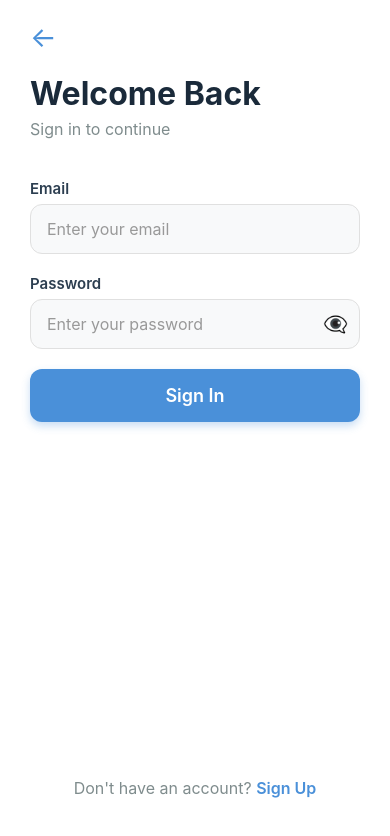
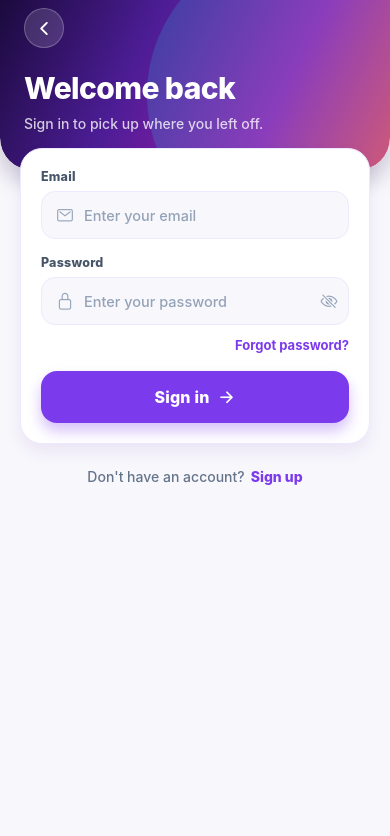
Before and after one commit to asandamathomoyi1/COMMIT-CREW, a React Native app: screen /Login in a window 390 px wide. Shown: the top 836 px of the page. Built offline with nearby package versions, Linux system fonts and the light colour scheme; no server answers.

Commit message:
Update LoginScreen UI

```diff
--- a/screens/LoginScreen.js
+++ b/screens/LoginScreen.js
@@ -1,4 +1,4 @@
-import React, { useState } from 'react';
+import React, { useState, useEffect, useRef } from 'react';
 import {
   View,
   Text,
@@ -8,67 +8,178 @@ import {
   KeyboardAvoidingView,
   Platform,
   Alert,
-  ActivityIndicator
+  ActivityIndicator,
+  ScrollView,
+  StatusBar,
+  Animated,
+  Easing,
 } from 'react-native';
-import { SafeAreaView } from 'react-native-safe-area-context';
+import { SafeAreaView, useSafeAreaInsets } from 'react-native-safe-area-context';
+import { LinearGradient } from 'expo-linear-gradient';
+import { Ionicons } from '@expo/vector-icons';
+
+const C = {
+  deep: '#1B0A3D',
+  violet: '#4C1D95',
+  magenta: '#A21CAF',
+  rose: '#F43F5E',
+  coral: '#FB923C',
+
+  primary: '#7C3AED',
+  primaryDark: '#5B21B6',
+  primarySoft: '#F3E8FF',
+  magentaSoft: '#FAE8FF',
+  magenta: '#A21CAF',
+  mint: '#5EEAD4',
+
+  success: '#059669',
+  successSoft: '#ECFDF5',
+  warning: '#D97706',
+  warningSoft: '#FFFBEB',
+  danger: '#DC2626',
+  dangerSoft: '#FEF2F2',
+
+  ink: '#0B1220',
+  inkSoft: '#475569',
+  inkMuted: '#64748B',
+  inkFaint: '#94A3B8',
+  line: '#EDE9FE',
+  surface: '#FFFFFF',
+  bg: '#F8F7FC',
+};
 
 export default function LoginScreen({ navigation }) {
+  const insets = useSafeAreaInsets();
   const [email, setEmail] = useState('');
   const [password, setPassword] = useState('');
   const [loading, setLoading] = useState(false);
   const [showPassword, setShowPassword] = useState(false);
 
+  const headerFade = useRef(new Animated.Value(0)).current;
+  const headerRise = useRef(new Animated.Value(16)).current;
+  const formFade = useRef(new Animated.Value(0)).current;
+  const formRise = useRef(new Animated.Value(20)).current;
+  const bloom = useRef(new Animated.Value(0)).current;
+
+  useEffect(() => {
+    Animated.parallel([
+      Animated.timing(headerFade, {
+        toValue: 1, duration: 500, delay: 40,
+        easing: Easing.out(Easing.cubic), useNativeDriver: true,
+      }),
+      Animated.timing(headerRise, {
+        toValue: 0, duration: 500, delay: 40,
+        easing: Easing.out(Easing.cubic), useNativeDriver: true,
+      }),
+    ]).start();
+
+    Animated.parallel([
+      Animated.timing(formFade, {
+        toValue: 1, duration: 600, delay: 200,
+        easing: Easing.out(Easing.cubic), useNativeDriver: true,
+      }),
+      Animated.timing(formRise, {
+        toValue: 0, duration: 600, delay: 200,
+        easing: Easing.out(Easing.cubic), useNativeDriver: true,
+      }),
+    ]).start();
+
+    Animated.loop(
+      Animated.sequence([
+        Animated.timing(bloom, {
+          toValue: 1, duration: 7000,
+          easing: Easing.inOut(Easing.ease), useNativeDriver: true,
+        }),
+        Animated.timing(bloom, {
+          toValue: 0, duration: 7000,
+          easing: Easing.inOut(Easing.ease), useNativeDriver: true,
+        }),
+      ])
+    ).start();
+  }, []);
+
+  const bloomX = bloom.interpolate({ inputRange: [0, 1], outputRange: [0, -40] });
+  const bloomY = bloom.interpolate({ inputRange: [0, 1], outputRange: [0, 30] });
+
   const handleLogin = () => {
     if (!email || !password) {
-    Alert.alert('Error', 'Please fill in all fields');
+      Alert.alert('Missing info', 'Please enter your email and password.');
       return;
     }
 
     setLoading(true);
-
     setTimeout(() => {
       setLoading(false);
-
-    Alert.alert(
-      'Success',
-      'Welcome to MedTrack!',
-      [
-        {
-          text: 'Continue',
-          onPress: () => navigation.replace('Home'),
-        },
-      ]
-    );
-  }, 1500);
+      navigation.replace('Home');
+    }, 900);
   };
 
+  return (
+    <View style={styles.container}>
+      <StatusBar barStyle="light-content" translucent backgroundColor="transparent" />
 
-  return (
-    <SafeAreaView style={styles.container}>
       <KeyboardAvoidingView
         style={styles.keyboardView}
-        behavior={Platform.OS === 'ios' ? 'padding' : 'height'}
+        behavior={Platform.OS === 'ios' ? 'padding' : undefined}
       >
-        <View style={styles.innerContainer}>
+        <ScrollView
+          showsVerticalScrollIndicator={false}
+          contentContainerStyle={styles.scrollContent}
+          keyboardShouldPersistTaps="handled"
+        >
+          <Animated.View
+            style={{ opacity: headerFade, transform: [{ translateY: headerRise }] }}
+          >
+            <View style={styles.headerWrap}>
+              <LinearGradient
+                colors={[C.deep, C.violet, C.magenta, C.rose]}
+                locations={[0, 0.35, 0.7, 1]}
+                start={{ x: 0.05, y: 0 }}
+                end={{ x: 0.95, y: 1 }}
+                style={styles.headerGradient}
+              >
+                <Animated.View
+                  pointerEvents="none"
+                  style={[
+                    styles.bloom,
+                    { transform: [{ translateX: bloomX }, { translateY: bloomY }] },
+                  ]}
+                />
+
+                <SafeAreaView edges={['top']} style={styles.headerSafe}>
                   <TouchableOpacity
+                    onPress={() => navigation.goBack()}
                     style={styles.backButton}
-            onPress={() => navigation.goBack()}
+                    activeOpacity={0.7}
+                    accessibilityLabel="Go back"
                   >
-            <Text style={styles.backButtonText}>←</Text>
+                    <Ionicons name="chevron-back" size={20} color="#FFFFFF" />
                   </TouchableOpacity>
 
-          <View style={styles.header}>
-            <Text style={styles.title}>Welcome Back</Text>
-            <Text style={styles.subtitle}>Sign in to continue</Text>
+                  <Text style={styles.title}>Welcome back</Text>
+                  <Text style={styles.subtitle}>
+                    Sign in to pick up where you left off.
+                  </Text>
+                </SafeAreaView>
+              </LinearGradient>
             </View>
+          </Animated.View>
 
-          <View style={styles.form}>
+          <Animated.View
+            style={[
+              styles.formWrap,
+              { opacity: formFade, transform: [{ translateY: formRise }] },
+            ]}
+          >
+            <View style={styles.formCard}>
               <View style={styles.inputContainer}>
                 <Text style={styles.label}>Email</Text>
+                <View style={styles.inputWrap}>
+                  <Ionicons name="mail-outline" size={18} color={C.inkFaint} />
                   <TextInput
                     style={styles.input}
                     placeholder="Enter your email"
-                placeholderTextColor="#999"
+                    placeholderTextColor={C.inkFaint}
                     value={email}
                     onChangeText={setEmail}
                     keyboardType="email-address"
@@ -76,158 +187,216 @@ export default function LoginScreen({ navigation }) {
                     autoCorrect={false}
                   />
                 </View>
+              </View>
 
               <View style={styles.inputContainer}>
                 <Text style={styles.label}>Password</Text>
-              <View style={styles.passwordContainer}>
+                <View style={styles.inputWrap}>
+                  <Ionicons name="lock-closed-outline" size={18} color={C.inkFaint} />
                   <TextInput
-                  style={styles.passwordInput}
+                    style={styles.input}
                     placeholder="Enter your password"
-                  placeholderTextColor="#999"
+                    placeholderTextColor={C.inkFaint}
                     value={password}
                     onChangeText={setPassword}
                     secureTextEntry={!showPassword}
                   />
                   <TouchableOpacity
-                  style={styles.eyeButton}
                     onPress={() => setShowPassword(!showPassword)}
+                    hitSlop={{ top: 8, bottom: 8, left: 8, right: 8 }}
+                    accessibilityLabel={showPassword ? 'Hide password' : 'Show password'}
                   >
-                  <Text style={styles.eyeText}>{showPassword ? '👁️' : '👁️‍🗨️'}</Text>
+                    <Ionicons
+                      name={showPassword ? 'eye-outline' : 'eye-off-outline'}
+                      size={18}
+                      color={C.inkFaint}
+                    />
                   </TouchableOpacity>
                 </View>
               </View>
 
               <TouchableOpacity
-              style={styles.loginButton}
+                style={styles.forgotLink}
+                onPress={() => navigation.navigate('ForgotPassword')}
+                hitSlop={{ top: 8, bottom: 8, left: 8, right: 8 }}
+              >
+                <Text style={styles.forgotText}>Forgot password?</Text>
+              </TouchableOpacity>
+
+              <TouchableOpacity
+                style={[styles.loginButton, loading && styles.loginButtonDisabled]}
                 onPress={handleLogin}
                 disabled={loading}
+                activeOpacity={0.85}
               >
                 {loading ? (
-                <ActivityIndicator color="#fff" size="small" />
+                  <ActivityIndicator color="#FFFFFF" size="small" />
                 ) : (
-                <Text style={styles.loginButtonText}>Sign In</Text>
+                  <>
+                    <Text style={styles.loginButtonText}>Sign in</Text>
+                    <Ionicons name="arrow-forward" size={18} color="#FFFFFF" />
+                  </>
                 )}
               </TouchableOpacity>
             </View>
 
             <View style={styles.footer}>
-            <Text style={styles.footerText}>Don't have an account? </Text>
-            <TouchableOpacity onPress={() => navigation.navigate('SignUp')}>
-              <Text style={styles.signupLink}>Sign Up</Text>
+              <Text style={styles.footerText}>Don't have an account?</Text>
+              <TouchableOpacity
+                onPress={() => navigation.navigate('SignUp')}
+                hitSlop={{ top: 8, bottom: 8, left: 8, right: 8 }}
+              >
+                <Text style={styles.signupLink}>Sign up</Text>
               </TouchableOpacity>
             </View>
+          </Animated.View>
+        </ScrollView>
+      </KeyboardAvoidingView>
     </View>
-      </KeyboardAvoidingView>
-    </SafeAreaView>
   );
 }
 
 const styles = StyleSheet.create({
-  container: {
-    flex: 1,
-    backgroundColor: '#ffffff',
+  container: { flex: 1, backgroundColor: C.bg },
+  keyboardView: { flex: 1 },
+  scrollContent: { flexGrow: 1, paddingBottom: 32 },
+
+  headerWrap: {
+    borderBottomLeftRadius: 32,
+    borderBottomRightRadius: 32,
+    overflow: 'hidden',
+    shadowColor: '#1B0A3D',
+    shadowOffset: { width: 0, height: 12 },
+    shadowOpacity: 0.22,
+    shadowRadius: 22,
+    elevation: 8,
   },
-  keyboardView: {
-    flex: 1,
+  headerGradient: {
+    paddingBottom: 36,
+    overflow: 'hidden',
+    borderBottomLeftRadius: 32,
+    borderBottomRightRadius: 32,
   },
-  innerContainer: {
-    flex: 1,
-    paddingHorizontal: 30,
-    paddingTop: 20,
-    paddingBottom: 30,
+  bloom: {
+    position: 'absolute',
+    width: 300,
+    height: 300,
+    borderRadius: 150,
+    backgroundColor: '#22D3EE',
+    opacity: 0.18,
+    top: -80,
+    right: -90,
   },
+  headerSafe: { paddingHorizontal: 24, paddingTop: 8 },
   backButton: {
-    marginBottom: 20,
-  },
-  backButtonText: {
-    fontSize: 28,
-    color: '#4a90d9',
-  },
-  header: {
-    marginBottom: 40,
+    width: 40,
+    height: 40,
+    borderRadius: 20,
+    backgroundColor: 'rgba(255,255,255,0.14)',
+    borderWidth: 1,
+    borderColor: 'rgba(255,255,255,0.24)',
+    alignItems: 'center',
+    justifyContent: 'center',
+    marginBottom: 22,
   },
   title: {
-    fontSize: 32,
-    fontWeight: 'bold',
-    color: '#1a2a3a',
+    fontSize: 30,
+    fontWeight: '800',
+    color: '#FFFFFF',
+    letterSpacing: -0.6,
   },
   subtitle: {
-    fontSize: 16,
-    color: '#7f8c8d',
-    marginTop: 6,
+    fontSize: 14,
+    color: 'rgba(255,255,255,0.78)',
+    marginTop: 8,
+    lineHeight: 20,
+    fontWeight: '500',
+    paddingRight: 12,
   },
-  form: {
-    flex: 1,
+
+  formWrap: {
+    paddingHorizontal: 20,
+    marginTop: -22,
   },
-  inputContainer: {
-    marginBottom: 20,
+  formCard: {
+    backgroundColor: C.surface,
+    borderRadius: 22,
+    padding: 20,
+    borderWidth: 1,
+    borderColor: C.line,
+    shadowColor: '#4C1D95',
+    shadowOffset: { width: 0, height: 8 },
+    shadowOpacity: 0.08,
+    shadowRadius: 16,
+    elevation: 4,
   },
+  inputContainer: { marginBottom: 16 },
   label: {
-    fontSize: 15,
-    fontWeight: '600',
-    color: '#2c3e50',
-    marginBottom: 6,
+    fontSize: 12.5,
+    fontWeight: '800',
+    color: C.inkSoft,
+    marginBottom: 7,
+    letterSpacing: 0.2,
+  },
+  inputWrap: {
+    flexDirection: 'row',
+    alignItems: 'center',
+    gap: 10,
+    borderWidth: 1.5,
+    borderColor: C.line,
+    borderRadius: 14,
+    paddingHorizontal: 14,
+    paddingVertical: 13,
+    backgroundColor: C.bg,
   },
   input: {
-    borderWidth: 1.5,
-    borderColor: '#e0e0e0',
-    borderRadius: 12,
-    paddingHorizontal: 16,
-    paddingVertical: 14,
-    fontSize: 16,
-    backgroundColor: '#f8f9fa',
-    color: '#2c3e50',
+    flex: 1,
+    fontSize: 14.5,
+    color: C.ink,
+    padding: 0,
+    fontWeight: '500',
   },
-  passwordContainer: {
+
+  forgotLink: {
+    alignSelf: 'flex-end',
+    marginBottom: 18,
+    marginTop: -4,
+  },
+  forgotText: {
+    fontSize: 13,
+    color: C.primary,
+    fontWeight: '700',
+  },
+
+  loginButton: {
     flexDirection: 'row',
     alignItems: 'center',
-    borderWidth: 1.5,
-    borderColor: '#e0e0e0',
-    borderRadius: 12,
-    backgroundColor: '#f8f9fa',
-  },
-  passwordInput: {
-    flex: 1,
-    paddingHorizontal: 16,
-    paddingVertical: 14,
-    fontSize: 16,
-    color: '#2c3e50',
-  },
-  eyeButton: {
-    paddingHorizontal: 12,
-  },
-  eyeText: {
-    fontSize: 20,
-  },
-  loginButton: {
-    backgroundColor: '#4a90d9',
-    borderRadius: 12,
+    justifyContent: 'center',
+    gap: 8,
+    backgroundColor: C.primary,
+    borderRadius: 16,
     paddingVertical: 16,
-    alignItems: 'center',
-    shadowColor: '#4a90d9',
-    shadowOffset: { width: 0, height: 4 },
-    shadowOpacity: 0.3,
-    shadowRadius: 8,
+    shadowColor: C.primary,
+    shadowOffset: { width: 0, height: 8 },
+    shadowOpacity: 0.32,
+    shadowRadius: 14,
     elevation: 5,
   },
+  loginButtonDisabled: { opacity: 0.75 },
   loginButtonText: {
-    color: '#ffffff',
-    fontSize: 18,
-    fontWeight: '600',
+    color: '#FFFFFF',
+    fontSize: 16,
+    fontWeight: '800',
+    letterSpacing: 0.2,
   },
+
   footer: {
     flexDirection: 'row',
     justifyContent: 'center',
     alignItems: 'center',
-    paddingVertical: 16,
+    gap: 6,
+    paddingVertical: 24,
   },
-  footerText: {
-    fontSize: 16,
-    color: '#7f8c8d',
-  },
-  signupLink: {
-    fontSize: 16,
-    color: '#4a90d9',
-    fontWeight: '600',
-  },
+  footerText: { fontSize: 14, color: C.inkMuted, fontWeight: '500' },
+  signupLink: { fontSize: 14, color: C.primary, fontWeight: '800' },
 });
```
Lines whose indentation alone changed are shown as unchanged.
